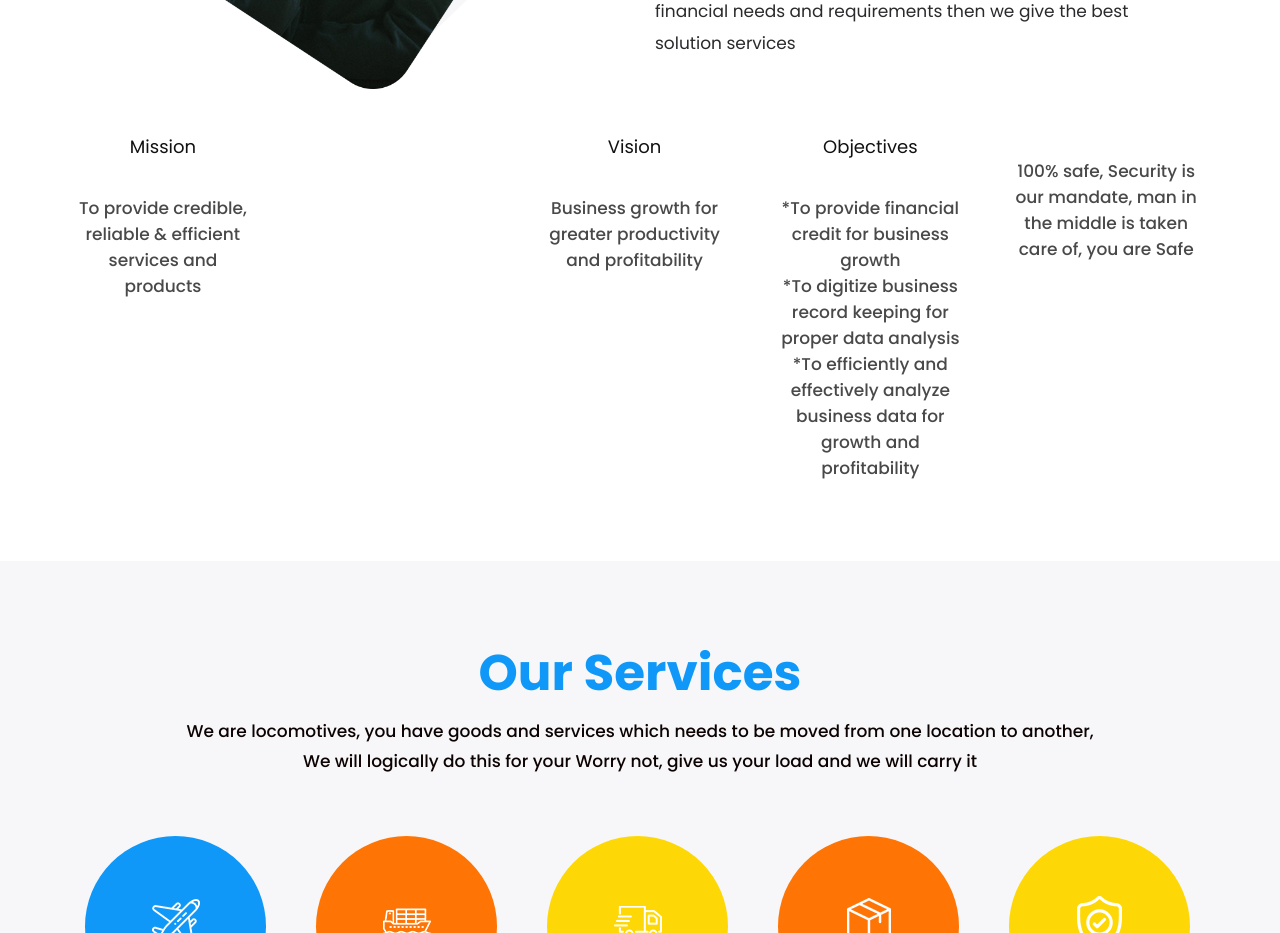
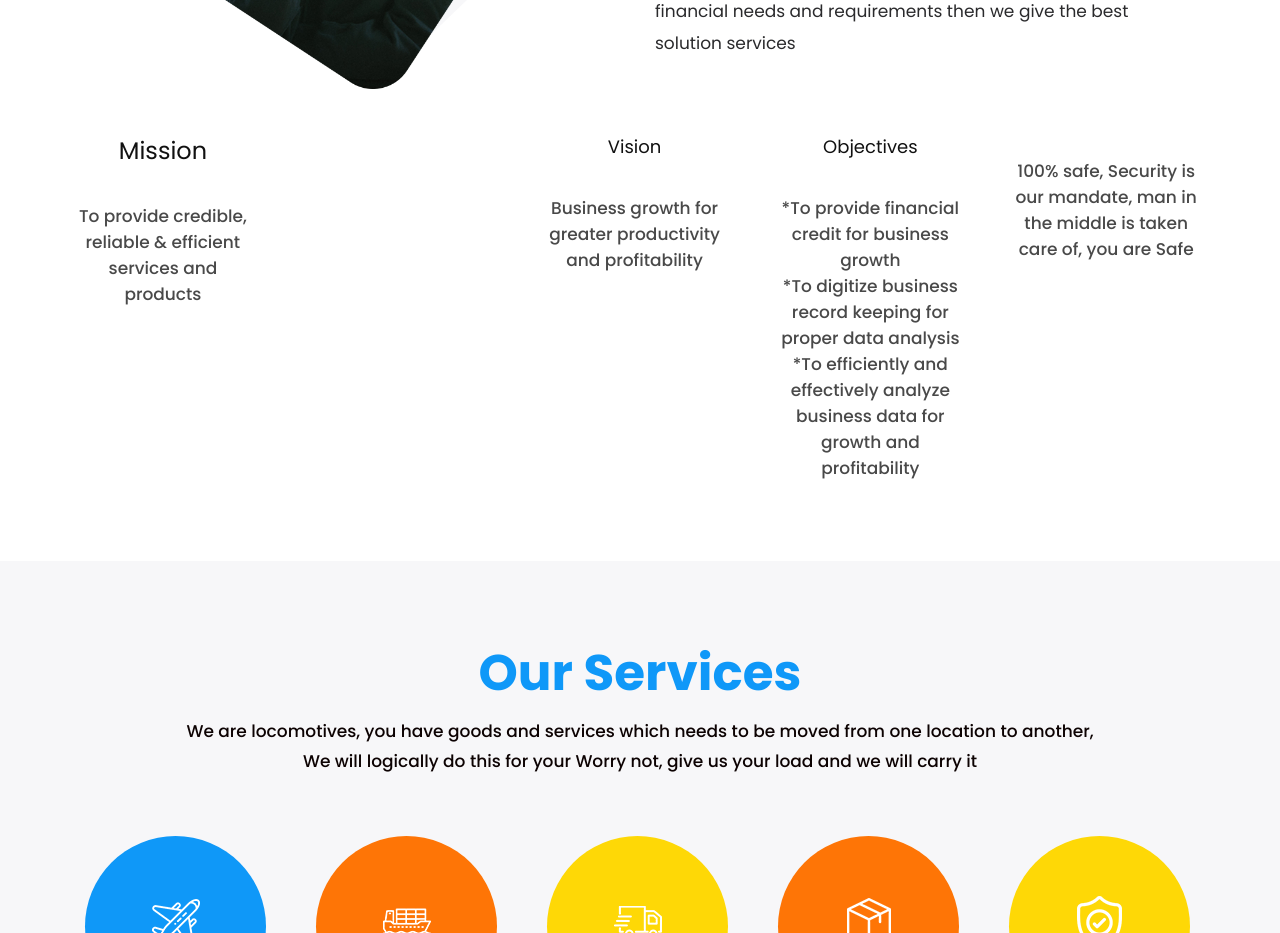
Before and after one commit to JosephAyoma/jclare, a plain HTML site: page index.html in a window 1280 px wide. Shown: the part 1340-2273 px from the top of the page. Drawn offline with nearby package versions, Linux system fonts and the light colour scheme; files whose address does not match are found by name.

Commit message:
Update index.html

```diff
--- a/index.html
+++ b/index.html
@@ -255,7 +255,7 @@
                   <div class="col-md-12">
                      <div class="service_main">
                         <div class="service_box blu_colo">
-                            <h2>Mission</h2>
+                            <h1>Mission</h1>
                            <h4>To provide credible, reliable & efficient services and products </h4>
                         </div>
                         <div class="service_box yelldark_colo">
```
